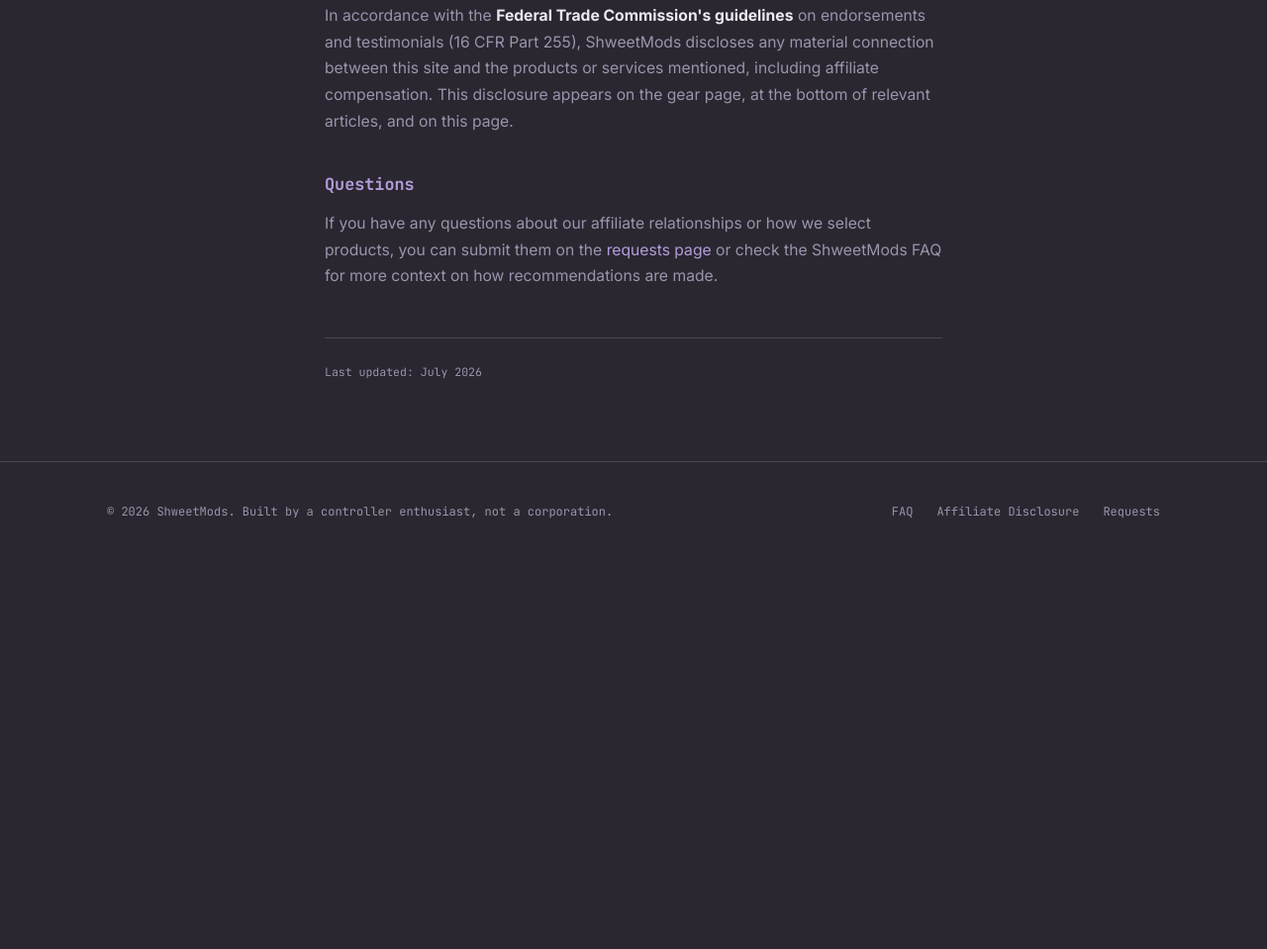
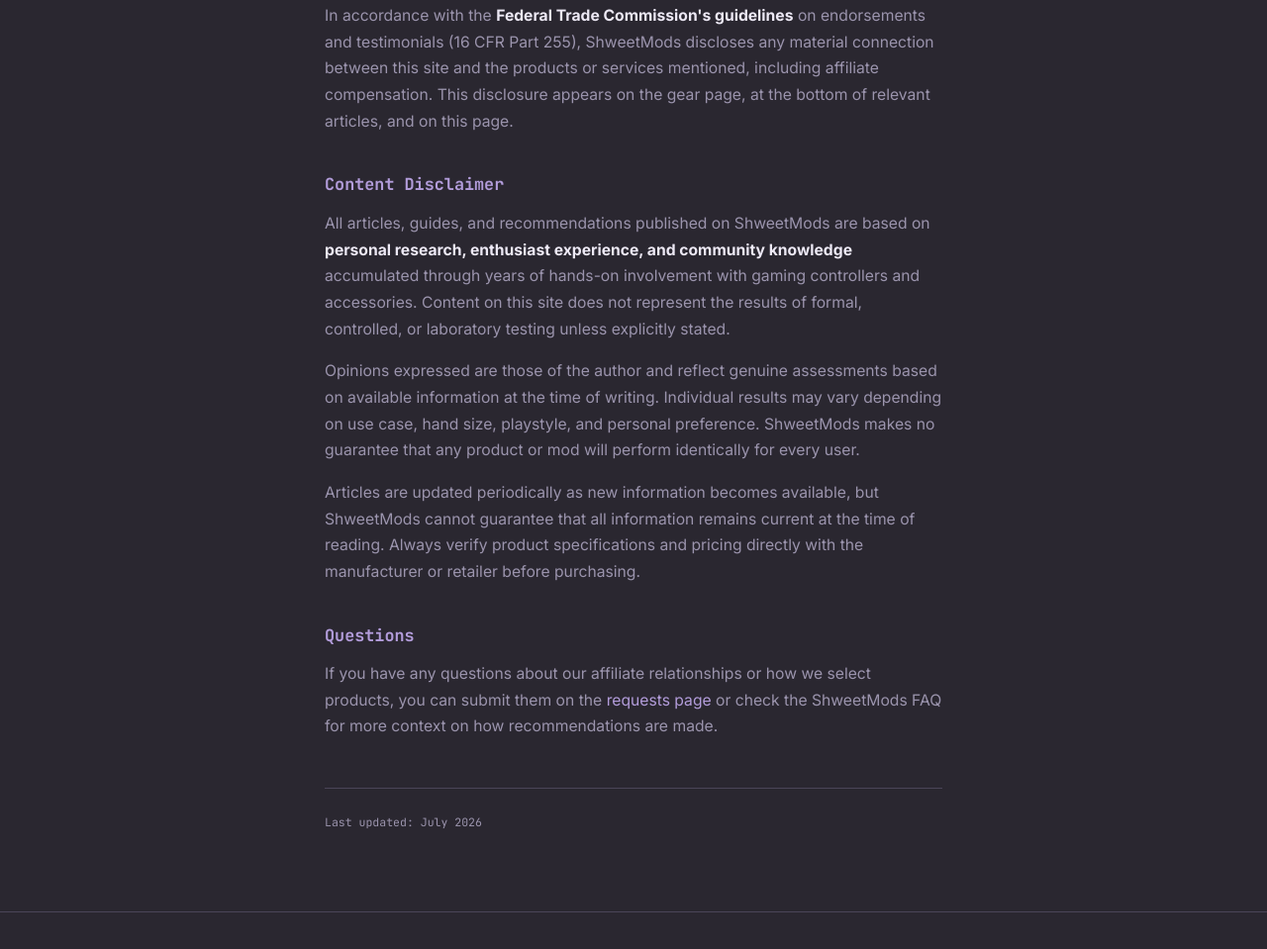
Before and after one commit to ShweetTea/ShweetMods, a plain HTML site: page disclosure.html in a window 1280 px wide. Shown: the part 1314-2273 px from the top of the page at 99% size. Before the commit the page ends 1881 px from the top, so only its background shows below. Drawn offline with Linux system fonts and the light colour scheme.

Commit message:
Update disclosure.html

```diff
--- a/disclosure.html
+++ b/disclosure.html
@@ -89,6 +89,11 @@
     <h2>FTC Compliance</h2>
     <p>In accordance with the <strong>Federal Trade Commission's guidelines</strong> on endorsements and testimonials (16 CFR Part 255), ShweetMods discloses any material connection between this site and the products or services mentioned, including affiliate compensation. This disclosure appears on the gear page, at the bottom of relevant articles, and on this page.</p>
 
+    <h2>Content Disclaimer</h2>
+    <p>All articles, guides, and recommendations published on ShweetMods are based on <strong>personal research, enthusiast experience, and community knowledge</strong> accumulated through years of hands-on involvement with gaming controllers and accessories. Content on this site does not represent the results of formal, controlled, or laboratory testing unless explicitly stated.</p>
+    <p>Opinions expressed are those of the author and reflect genuine assessments based on available information at the time of writing. Individual results may vary depending on use case, hand size, playstyle, and personal preference. ShweetMods makes no guarantee that any product or mod will perform identically for every user.</p>
+    <p>Articles are updated periodically as new information becomes available, but ShweetMods cannot guarantee that all information remains current at the time of reading. Always verify product specifications and pricing directly with the manufacturer or retailer before purchasing.</p>
+
     <h2>Questions</h2>
     <p>If you have any questions about our affiliate relationships or how we select products, you can submit them on the <a href="requests.html">requests page</a> or check the ShweetMods FAQ for more context on how recommendations are made.</p>
 
```
